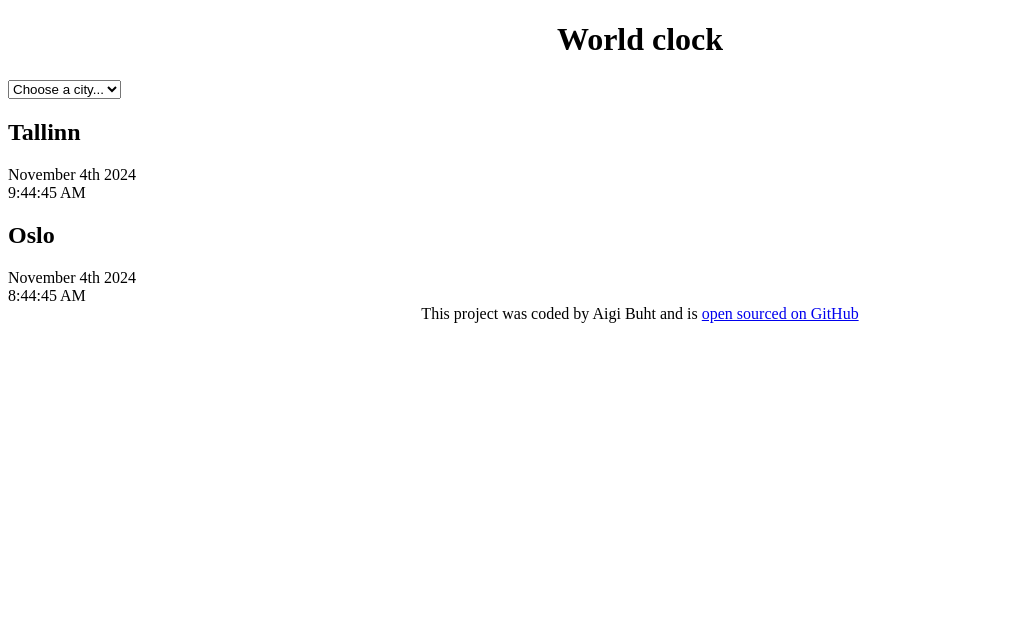
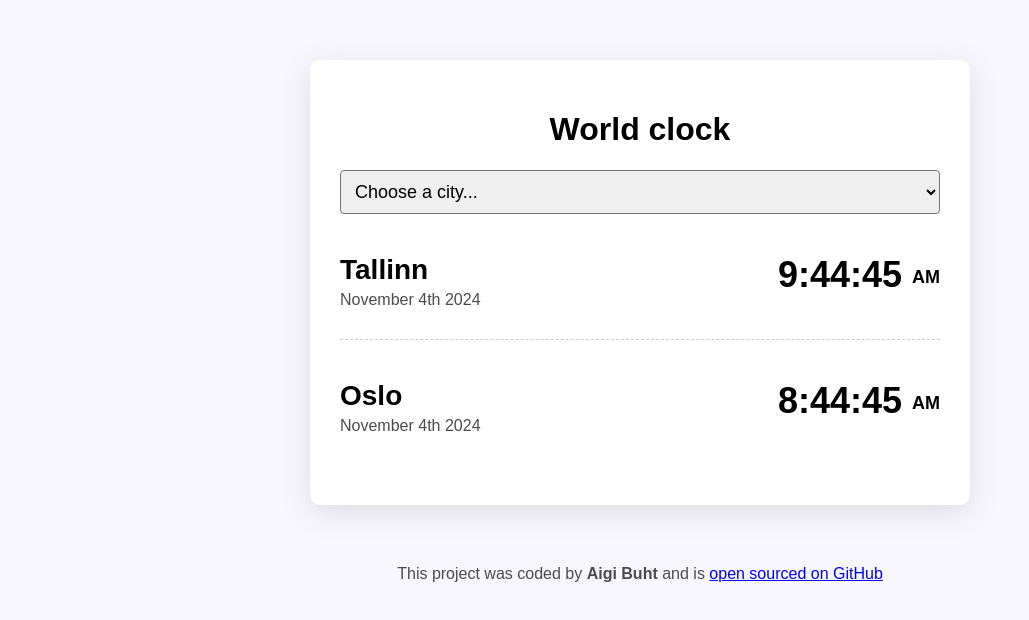
Before and after one commit to aigib/world-clock, a plain HTML site: page index.html in a window 1280 px wide. Shown: the whole page, without its empty margins (0-1029 px from the left). Drawn offline with Linux system fonts and the light colour scheme.

Commit message:
Styled the project with CSS

```diff
--- a/css/style.css
+++ b/css/style.css
@@ -1,6 +1,52 @@
+body {
+  background-color: #f9f7fe;
+  font-family: sans-serif;
+}
+.container {
+  background: white;
+  border-radius: 10px;
+  box-shadow: rgba(100, 100, 111, 0.2) 0px 7px 29px 0px;
+  max-width: 600px;
+  margin: 60px auto;
+  padding: 30px;
+}
 h1 {
   text-align: center;
 }
+h2 {
+  margin: 0 0 5px;
+  font-size: 28px;
+}
+select {
+  display: block;
+  border-radius: 4px;
+  width: 100%;
+  padding: 10px;
+  font-size: 18px;
+}
+.city {
+  display: flex;
+  justify-content: space-between;
+  margin: 10px 0;
+  padding: 30px 0;
+  border-bottom: 1px dashed rgba(0, 0, 0, 0.2);
+}
+.city:last-child {
+  border: none;
+}
+.date {
+  opacity: 0.7;
+}
+.time {
+  font-size: 36px;
+  font-weight: bold;
+}
+.time small {
+  font-size: 18px;
+  vertical-align: middle;
+}
+
 footer {
   text-align: center;
+  color: rgba(0, 0, 0, 0.7);
 }
--- a/index.html
+++ b/index.html
@@ -17,18 +17,22 @@
         <option value="">Seoul</option>
       </select>
       <div class="city">
-        <h2>Tallinn</h2>
-        <div class="date">November 4th 2024</div>
-        <div class="time">9:44:45 AM</div>
+        <div>
+          <h2>Tallinn</h2>
+          <div class="date">November 4th 2024</div>
+        </div>
+        <div class="time">9:44:45 <small>AM</small></div>
       </div>
       <div class="city">
-        <h2>Oslo</h2>
-        <div class="date">November 4th 2024</div>
-        <div class="time">8:44:45 AM</div>
+        <div>
+          <h2>Oslo</h2>
+          <div class="date">November 4th 2024</div>
+        </div>
+        <div class="time">8:44:45 <small>AM</small></div>
       </div>
     </div>
     <footer>
-      This project was coded by Aigi Buht and is
+      This project was coded by <strong>Aigi Buht</strong> and is
       <a href="https://github.com/aigib/world-clock" target="_blank">
         open sourced on GitHub</a
       >
```
